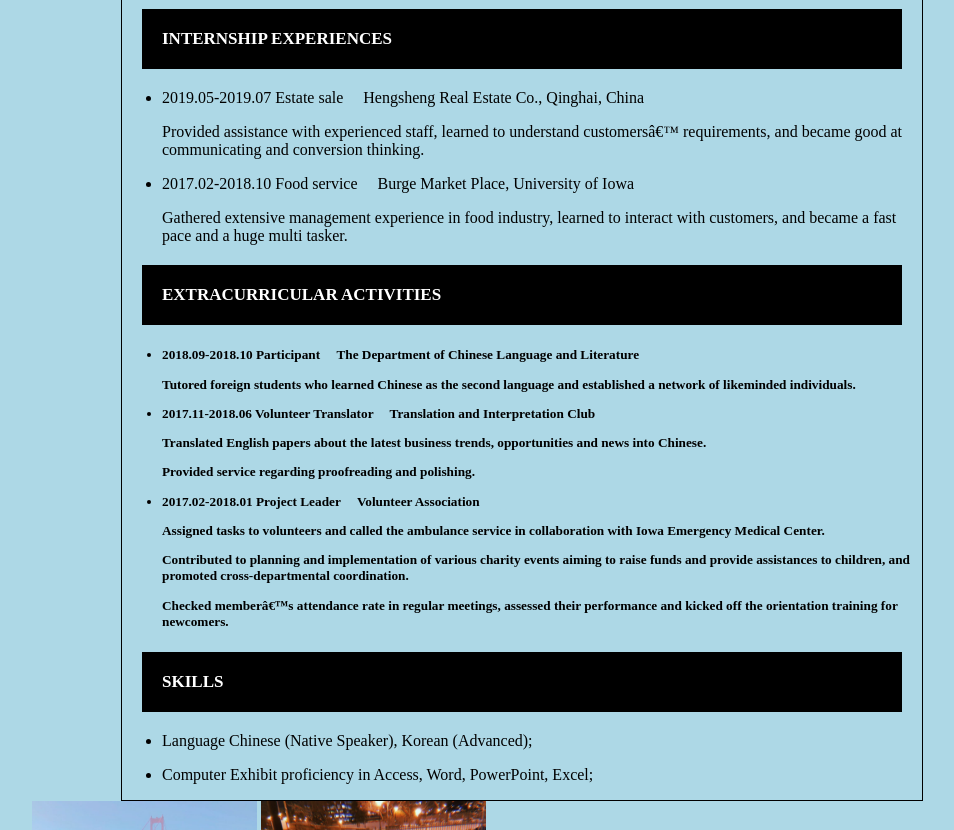
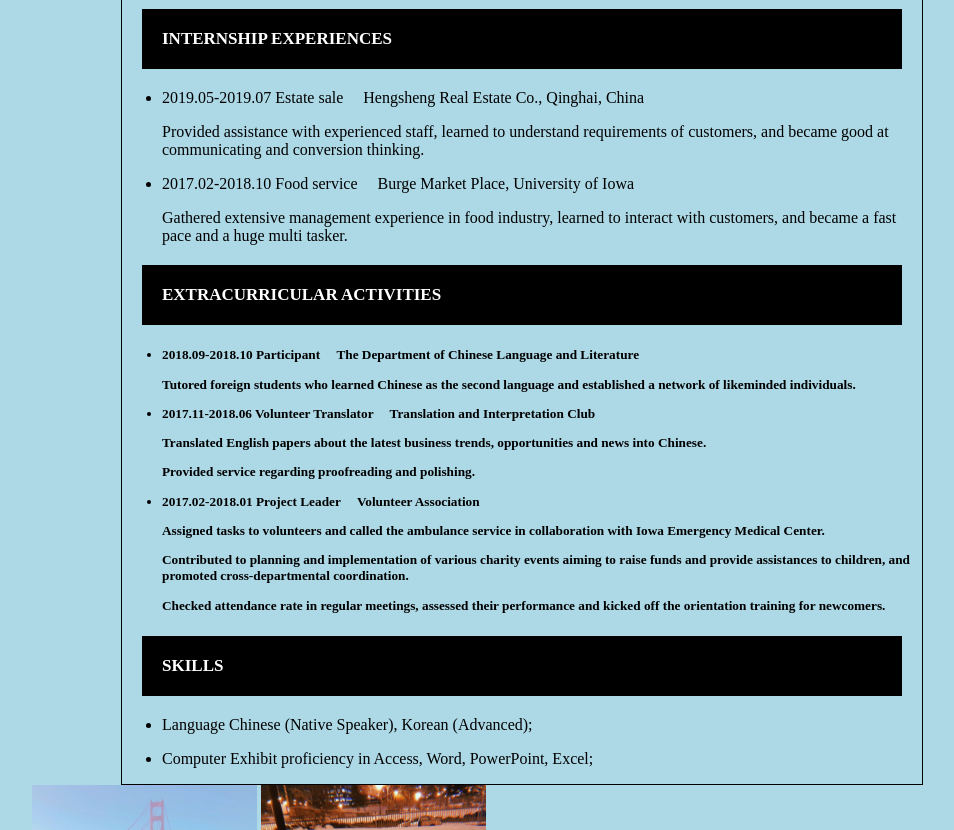
Before and after one commit to g-yf/HW2, a plain HTML site: page resume.html in a window 1280 px wide. Shown: the part 520-1350 px from the top of the page, without its empty margins (118-1072 px from the left). Drawn offline with Linux system fonts and the light colour scheme.

Commit message:
Edited '

```diff
--- a/resume.html
+++ b/resume.html
@@ -21,7 +21,7 @@
 <ul>
 <li> 2019.05-2019.07  Estate sale             &nbsp;&nbsp;&nbsp; Hengsheng Real Estate Co., Qinghai, China
                  <p>Provided assistance with experienced staff, learned to understand
-                 customers’ requirements, and became good at communicating and
+                 requirements of customers, and became good at communicating and
                  conversion thinking.</p></li>
 				 <li> 2017.02-2018.10  Food service            &nbsp;&nbsp;&nbsp; Burge Market Place, University of Iowa
 <p>Gathered extensive management experience in food industry, learned to interact with
@@ -41,7 +41,7 @@ customers, and became a fast pace and a huge multi tasker. </p>
 <p>Assigned tasks to volunteers and called the ambulance service in collaboration with Iowa Emergency Medical Center.</p>
 <p>Contributed to planning and implementation of various charity events aiming to raise funds
 and provide assistances to children, and promoted cross-departmental coordination.
-<p>Checked member’s attendance rate in regular meetings, assessed their performance and kicked off the orientation training for newcomers.</p></li>
+<p>Checked attendance rate in regular meetings, assessed their performance and kicked off the orientation training for newcomers.</p></li>
 </ul>
 <h6 class="header">SKILLS</h6>
 <ul><li><p>Language Chinese (Native Speaker), Korean (Advanced);</p>
```
